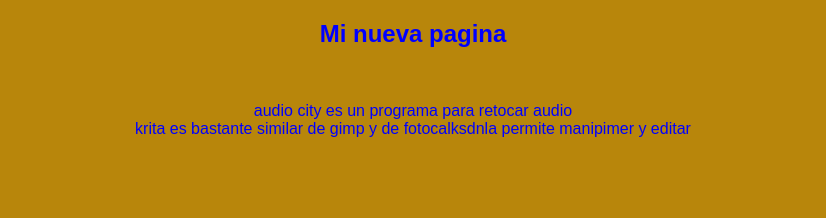
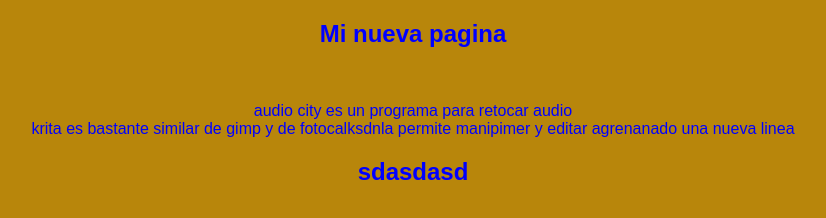
Before and after one commit to SanchoPanza1/hyperblog, a plain HTML site: page blogpost.html in a window 1280 px wide. Shown: the whole page, without its empty margins (227-1053 px from the left). Drawn offline with Linux system fonts and the light colour scheme.

Commit message:
agregando el ultimo contenido

```diff
--- a/blogpost.html
+++ b/blogpost.html
@@ -11,11 +11,15 @@
     <div >
         <h2> <strong>Mi nueva pagina</strong> </h2>
         <br>
-        <p>audio city es un programa para retocar audio
+        <p > audio city es un programa para retocar audio
             <br>
             krita es bastante similar de gimp y de fotocalksdnla
             permite manipimer y editar
+            agrenanado una nueva linea
         </p>
+        <h2>sdasdasd
+
+        </h2>
 
     </div>
 </body>
```
